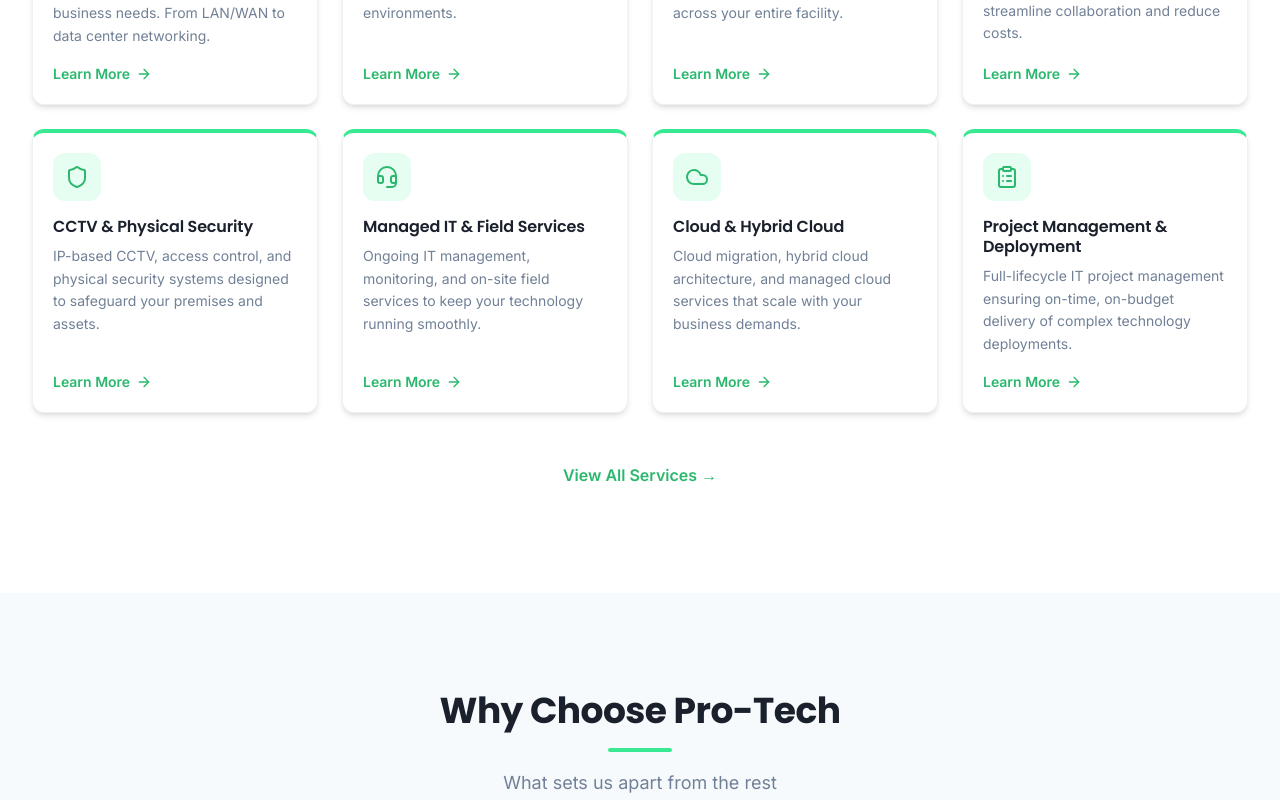
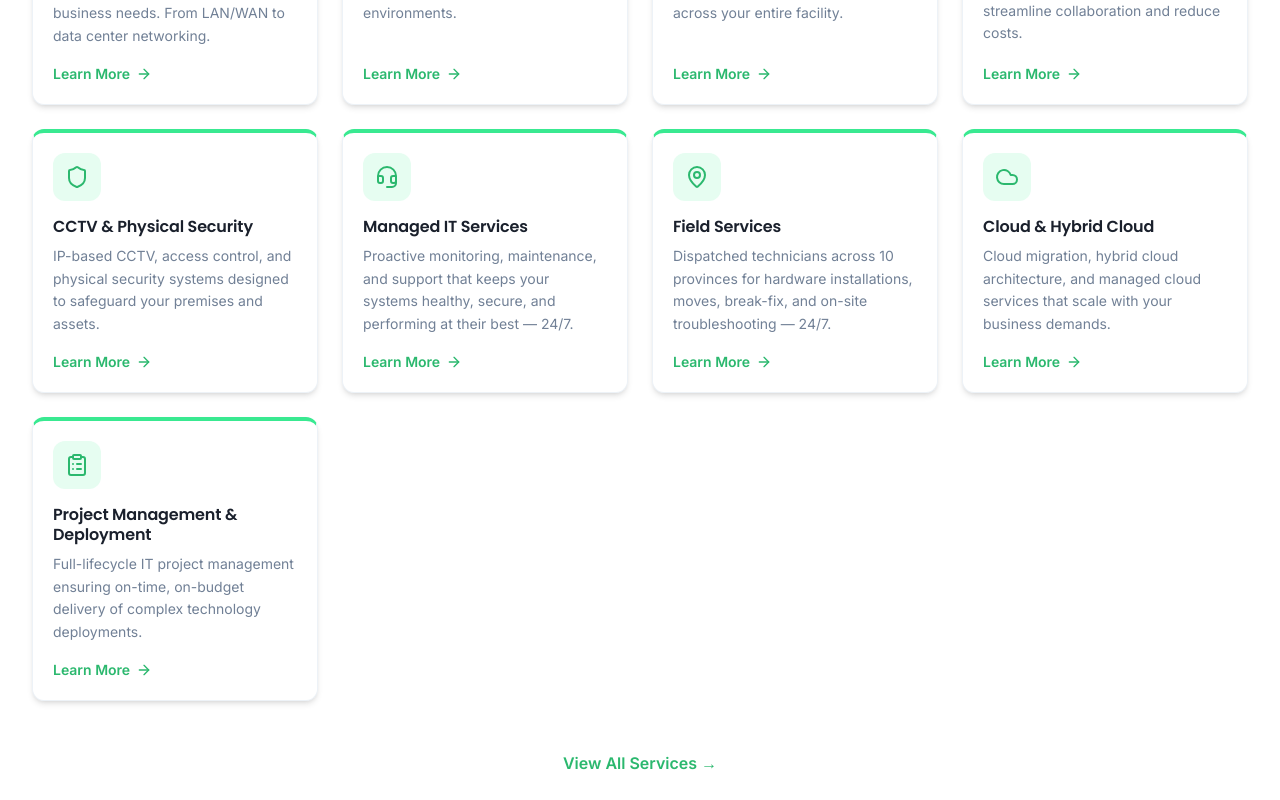
Before and after one commit to jaswanth1998/protech, a React (Vite) app: page / in a window 1280 px wide. Shown: the part 1560-2360 px from the top of the page. Built offline with nearby package versions, Linux system fonts and the light colour scheme.

Commit message:
feat: add new icons and update service descriptions for Managed IT and Field Services

```diff
--- a/src/data/navigation.js
+++ b/src/data/navigation.js
@@ -13,7 +13,8 @@
       { label: 'Wi-Fi & Wireless Solutions', path: '/services/wifi-wireless' },
       { label: 'VoIP & Unified Communications', path: '/services/voip-unified-comms' },
       { label: 'CCTV & Physical Security', path: '/services/cctv-security' },
-      { label: 'Managed IT & Field Services', path: '/services/managed-it-support' },
+      { label: 'Managed IT Services', path: '/services/managed-it-support' },
+      { label: 'Field Services', path: '/services/field-services' },
       { label: 'Cloud & Hybrid Cloud', path: '/services/cloud-hybrid-cloud' },
       { label: 'Project Management & Deployment', path: '/services/project-management' },
     ],
@@ -36,7 +37,8 @@
     { label: 'Wi-Fi & Wireless', path: '/services/wifi-wireless' },
     { label: 'VoIP & Unified Comms', path: '/services/voip-unified-comms' },
     { label: 'CCTV & Physical Security', path: '/services/cctv-security' },
-    { label: 'Managed IT & Field Services', path: '/services/managed-it-support' },
+    { label: 'Managed IT Services', path: '/services/managed-it-support' },
+    { label: 'Field Services', path: '/services/field-services' },
     { label: 'Cloud & Hybrid Cloud', path: '/services/cloud-hybrid-cloud' },
     { label: 'Project Management', path: '/services/project-management' },
   ],
--- a/src/data/services.js
+++ b/src/data/services.js
@@ -9,6 +9,7 @@
 import voipDiagram from '@/assets/images/service-voip-diagram.svg';
 import securityDiagram from '@/assets/images/service-security-diagram.svg';
 import managedItDiagram from '@/assets/images/service-managed-it-diagram.svg';
+import fieldDiagram from '@/assets/images/service-field-diagram.svg';
 import cloudDiagram from '@/assets/images/service-cloud-diagram.svg';
 
 export const services = [
@@ -384,15 +385,14 @@
   },
   {
     slug: 'managed-it-support',
-    name: 'Managed IT & Field Services',
+    name: 'Managed IT Services',
     icon: 'LuHeadset',
-    tagline: 'Proactive IT support so you can focus on your business', // PLACEHOLDER
+    tagline: 'Proactive IT management so your business never skips a beat',
     svgDiagram: managedItDiagram,
     shortDescription:
-      'Ongoing IT management, monitoring, and on-site field services to keep your technology running smoothly.', // PLACEHOLDER
-    // PLACEHOLDER
+      'Proactive monitoring, maintenance, and support that keeps your systems healthy, secure, and performing at their best — 24/7.',
     description:
-      "Technology should empower your business, not slow it down. Pro-Tech's managed IT services provide proactive monitoring, maintenance, and support so you can focus on running your business while we keep your systems healthy and secure.\n\nOur team monitors your network, servers, and endpoints around the clock, catching and resolving issues before they impact your operations. From patch management and backup verification to security updates and performance tuning, we handle the day-to-day IT operations your business depends on.\n\nWhen on-site support is needed, our field service technicians are dispatched quickly to handle hardware installations, equipment moves, troubleshooting, and break-fix work. We maintain detailed asset inventories and service histories so every visit is informed and efficient.\n\nWith flexible service plans ranging from basic monitoring to fully managed IT, Pro-Tech scales our support to match your needs and budget. You get enterprise-level IT expertise without the overhead of a full in-house team.",
+      "Technology should work for your business — not the other way around. Pro-Tech's Managed IT Services deliver proactive monitoring, maintenance, and support that keeps your systems healthy, secure, and performing at their best around the clock.\n\nOur team monitors your network, servers, and endpoints 24/7, catching and resolving issues before they ever impact your operations. From patch management and backup verification to security updates and performance tuning, we handle the day-to-day IT operations your business depends on — so you don't have to.\n\nEvery managed client gets a dedicated service plan tailored to their environment, with clearly defined response times, regular reporting, and a single point of contact who knows your infrastructure inside and out. We maintain detailed asset inventories and service histories so support is always informed, never reactive.\n\nWith flexible plans ranging from basic monitoring to fully managed IT, Pro-Tech scales our support to match your needs and budget — giving you enterprise-level IT expertise without the overhead of building and maintaining an in-house team.",
     // PLACEHOLDER
     features: [
       {
@@ -454,7 +454,96 @@
       },
     ],
     relatedIndustries: ['healthcare', 'finance', 'education'],
-    relatedServices: ['network-infrastructure', 'cloud-hybrid-cloud'],
+    relatedServices: ['field-services', 'network-infrastructure', 'cloud-hybrid-cloud'],
+  },
+  {
+    slug: 'field-services',
+    name: 'Field Services',
+    icon: 'LuMapPin',
+    tagline: 'Boots on the ground, coast to coast',
+    svgDiagram: fieldDiagram,
+    shortDescription:
+      'Dispatched technicians across 10 provinces for hardware installations, moves, break-fix, and on-site troubleshooting — 24/7.',
+    description:
+      "When technology needs hands-on attention, Pro-Tech delivers. Our field service technicians are dispatched quickly across 10 provinces — from British Columbia to Newfoundland — to handle hardware installations, equipment moves, break-fix work, and on-site troubleshooting with the same professionalism and expertise you expect from our managed services.\n\nWe operate 24/7, including after-hours and emergency dispatch, because we understand that downtime doesn't follow a schedule. Whether it's a critical server failure at midnight or a planned office relocation on a weekend, our technicians arrive prepared — equipped with the right tools and a complete history of your environment.\n\nEvery field visit is backed by detailed asset inventories and service records, so our technicians arrive informed and your team stays in control. We don't just fix the issue — we document it, learn from it, and use that knowledge to make every future visit faster and more efficient.\n\nFrom single-site deployments to multi-location rollouts spanning multiple provinces, Pro-Tech Field Services gives you enterprise-grade, on-the-ground IT support without the cost of building and managing your own regional teams.",
+    features: [
+      {
+        icon: 'LuMap',
+        title: 'Multi-Province Coverage',
+        description:
+          'Certified technicians deployed across 10 provinces — BC, AB, SK, MB, ON, QC, NB, NS, PEI, and NL. One vendor, one point of contact, coast to coast.',
+      },
+      {
+        icon: 'LuZap',
+        title: '24/7 Emergency Dispatch',
+        description:
+          "After-hours, weekend, and holiday dispatch available across all provinces. When something breaks at the worst possible time, we're already on the way.",
+      },
+      {
+        icon: 'LuServer',
+        title: 'Hardware Installation & Rack/Stack',
+        description:
+          'Full hardware deployment services including server rack installation, network equipment mounting, cable management, and end-user device setup.',
+      },
+      {
+        icon: 'LuTruck',
+        title: 'Equipment Moves & Relocations',
+        description:
+          'Planned office moves, equipment relocations, and multi-site deployments handled end-to-end with zero guesswork and minimal downtime.',
+      },
+      {
+        icon: 'LuWrench',
+        title: 'Break-Fix & Troubleshooting',
+        description:
+          'Fast diagnosis and repair of failed hardware, connectivity issues, and on-site technical problems — with a focus on first-visit resolution.',
+      },
+      {
+        icon: 'LuClipboardCheck',
+        title: 'Site Surveys & Assessments',
+        description:
+          'Pre-deployment site walks, infrastructure assessments, and cabling surveys to ensure every project starts with accurate, actionable information.',
+      },
+      {
+        icon: 'LuPackage',
+        title: 'Asset Tagging & Inventory Management',
+        description:
+          'Every device tagged, catalogued, and entered into your asset register. Full visibility into what you own, where it is, and when it was last serviced.',
+      },
+      {
+        icon: 'LuFileText',
+        title: 'Detailed Service History',
+        description:
+          "Every visit documented with technician notes, photos, and resolution details. Your environment's complete service record — always accessible, always current.",
+      },
+    ],
+    approach: [
+      {
+        step: 1,
+        title: 'Dispatch',
+        description:
+          "Work order received; a certified technician is assigned with the right tools and your site's service history in hand.",
+      },
+      {
+        step: 2,
+        title: 'Arrive',
+        description:
+          'Technician arrives on site, confirms scope with your team, and verifies safety, access, and equipment requirements.',
+      },
+      {
+        step: 3,
+        title: 'Resolve',
+        description:
+          'Work executed to spec — installation, repair, or relocation — with quality checks and sign-off before we leave.',
+      },
+      {
+        step: 4,
+        title: 'Document',
+        description:
+          'Visit notes, photos, and asset changes logged to your service record so every future visit is informed.',
+      },
+    ],
+    relatedIndustries: ['retail', 'government', 'industrial'],
+    relatedServices: ['managed-it-support', 'network-infrastructure', 'structured-cabling'],
   },
   {
     slug: 'cloud-hybrid-cloud',
@@ -467,37 +556,54 @@
     // PLACEHOLDER
     description:
       "The cloud offers unmatched flexibility and scalability, but getting there requires careful planning and execution. Pro-Tech helps businesses migrate to the cloud, architect hybrid environments, and manage cloud workloads so you can focus on innovation rather than infrastructure.\n\nWe work with Microsoft Azure, Amazon Web Services, and Google Cloud Platform to design cloud solutions that match your workload requirements, compliance needs, and budget. Whether you are moving a single application or your entire data center, our cloud architects create a migration roadmap that minimizes risk and downtime.\n\nFor organizations that need to keep some workloads on-premises, we design hybrid cloud architectures that seamlessly connect your local infrastructure with cloud resources. Unified management tools give your team a single view across all environments.\n\nPro-Tech's managed cloud services take the complexity out of day-to-day cloud operations. We handle provisioning, monitoring, cost optimization, security, and compliance so your team can focus on building and deploying applications that drive business value.",
-    // PLACEHOLDER
     features: [
       {
-        icon: 'LuCloudUpload',
-        title: 'Cloud Migration',
+        icon: 'LuCloud',
+        title: 'Multi-Cloud Architecture',
         description:
-          'Structured migration from on-premises to cloud with assessment, planning, execution, and validation phases.',
+          'We design and deploy across Microsoft Azure, Amazon Web Services, and Google Cloud Platform — choosing the right platform for each workload rather than locking you into a single vendor.',
       },
       {
-        icon: 'LuLayers',
-        title: 'Hybrid Architecture',
+        icon: 'LuLink',
+        title: 'Hybrid Cloud Design',
         description:
-          'Seamless integration of on-premises and cloud environments with unified management and consistent security policies.',
+          'For workloads that need to stay on-premises — whether for compliance, latency, or cost reasons — we architect seamless hybrid environments that connect your local infrastructure with cloud resources through secure, high-performance links.',
+      },
+      {
+        icon: 'LuRocket',
+        title: 'Cloud Migration Planning',
+        description:
+          'Every migration starts with a thorough assessment of your current environment. We build a detailed migration roadmap that prioritizes workloads, minimizes risk, and ensures zero unplanned downtime.',
+      },
+      {
+        icon: 'LuBot',
+        title: 'AI & ML Integration',
+        description:
+          'We help you leverage intelligent cloud services — Azure OpenAI, AWS Bedrock, Google Vertex AI and more — to embed AI-powered capabilities directly into your cloud workloads and business applications.',
       },
       {
         icon: 'LuDollarSign',
-        title: 'Cost Optimization',
+        title: 'Cloud Cost Optimization',
         description:
-          'Right-sizing, reserved instance planning, and automated scaling to control cloud spend without sacrificing performance.',
+          'Cloud bills spiral without proper governance. We implement rightsizing, reserved instance planning, auto-scaling policies, and tagging frameworks so you only pay for what you actually use.',
       },
       {
         icon: 'LuShieldCheck',
-        title: 'Cloud Security',
+        title: 'Security & Compliance',
         description:
-          'Identity management, encryption, compliance monitoring, and security best practices across all cloud platforms.',
+          'Every cloud environment we build follows Zero Trust principles, with identity-based access controls, encryption at rest and in transit, and compliance alignment for standards like SOC 2, ISO 27001, and PIPEDA.',
       },
       {
-        icon: 'LuContainer',
-        title: 'Containers & DevOps',
+        icon: 'LuLayoutDashboard',
+        title: 'Unified Management',
         description:
-          'Docker and Kubernetes orchestration, CI/CD pipelines, and infrastructure-as-code for modern application delivery.',
+          'A single pane of glass across all your environments — cloud, hybrid, and on-premises — so your team has full visibility into performance, costs, security posture, and compliance status at all times.',
+      },
+      {
+        icon: 'LuSettings',
+        title: 'Managed Cloud Operations',
+        description:
+          'Once deployed, we handle the day-to-day — provisioning, patching, monitoring, backup verification, and incident response — so your internal team stays focused on building and delivering business value.',
       },
     ],
     // PLACEHOLDER
```
Also changed, not shown: src/components/ui/Icon.jsx (+12 -0 lines).
